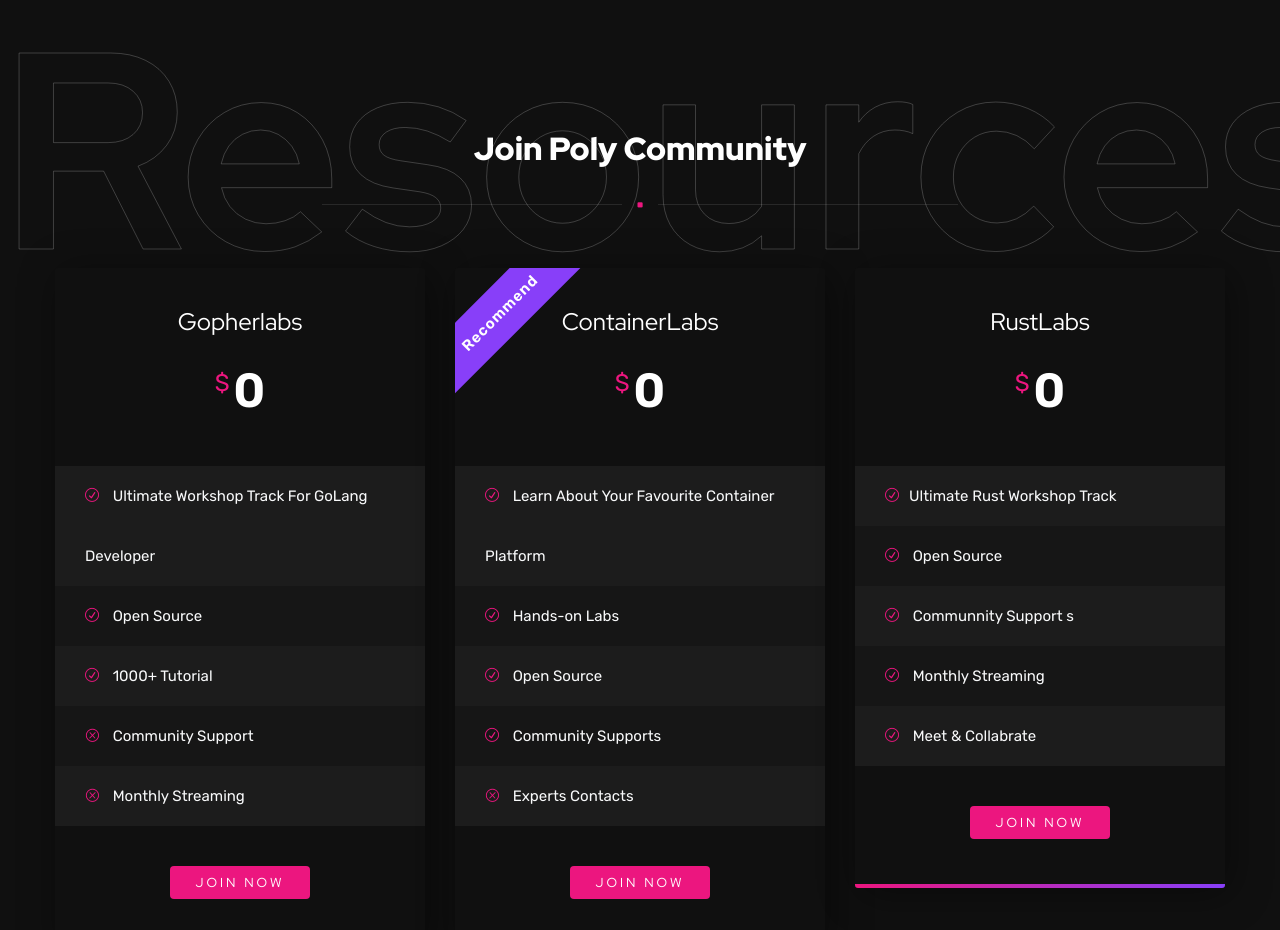
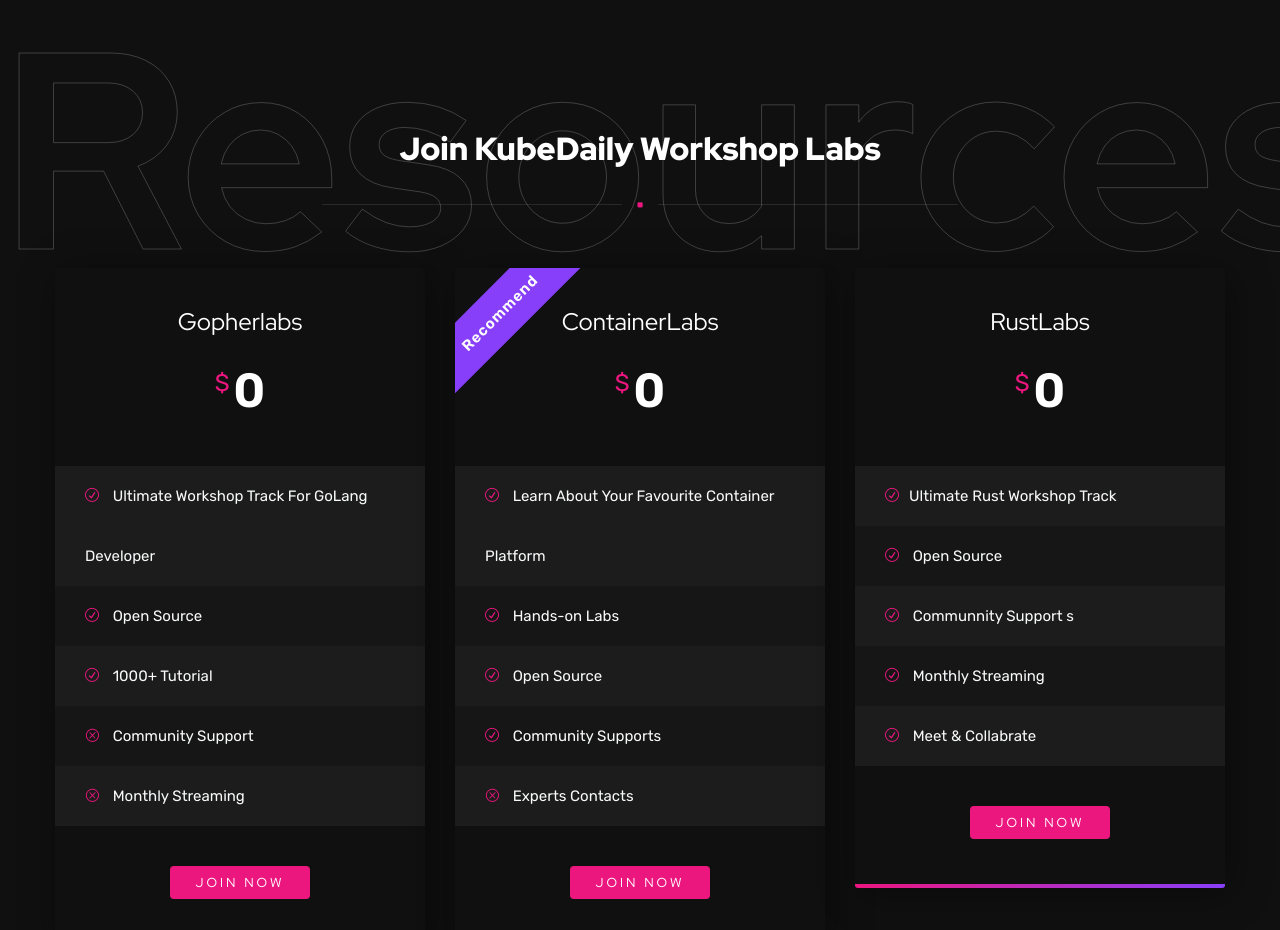
Before and after one commit to DevSecOpsConf/DevSecOpsConf.github.io, a plain HTML site: page index.html in a window 1280 px wide. Shown: the part 3300-4230 px from the top of the page. Drawn offline with Linux system fonts and the light colour scheme; animation ran at ten frames a second; files whose address does not match are found by name.

Commit message:
community

```diff
--- a/index.html
+++ b/index.html
@@ -445,7 +445,7 @@
 				<div class="container">
                     <div class="row">
 						<div class="col-md-6 offset-md-3 text-center wow fadeInUp">
-                            <h1>Join Poly Community </h1>
+                            <h1>Join KubeDaily Workshop Labs  </h1>
                             <div class="separator"><span><i class="fa fa-square"></i></span></div>
                             <div class="spacer-single"></div>
                         </div>
```
